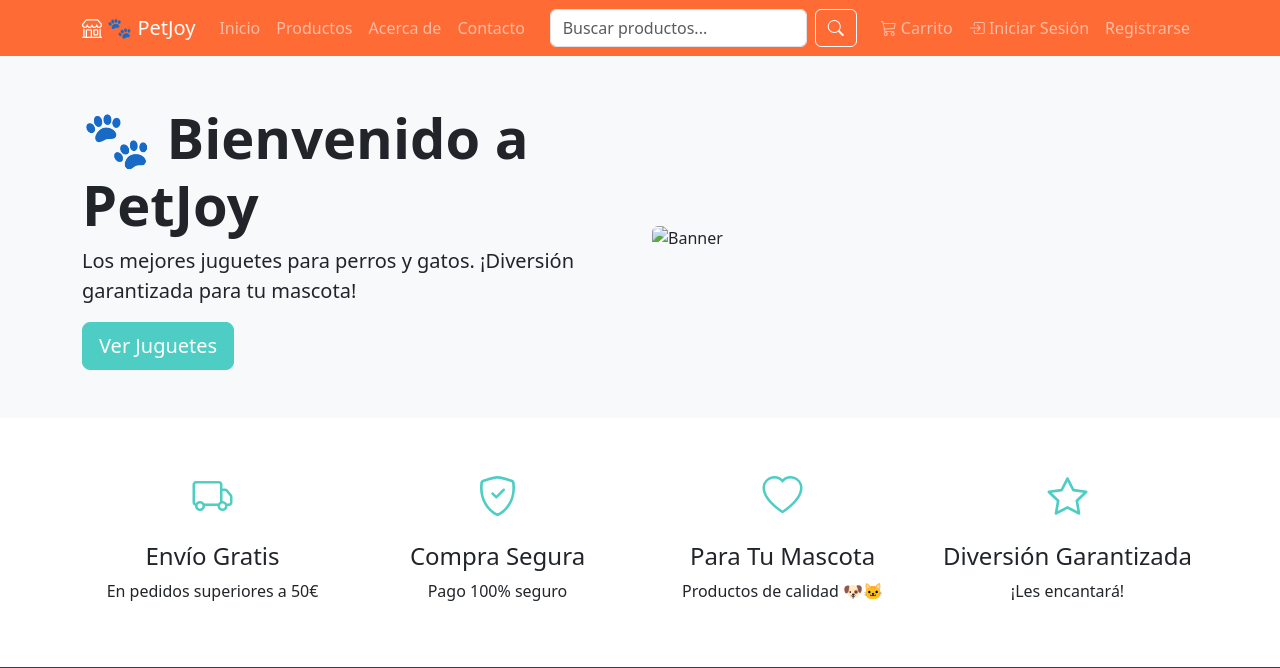
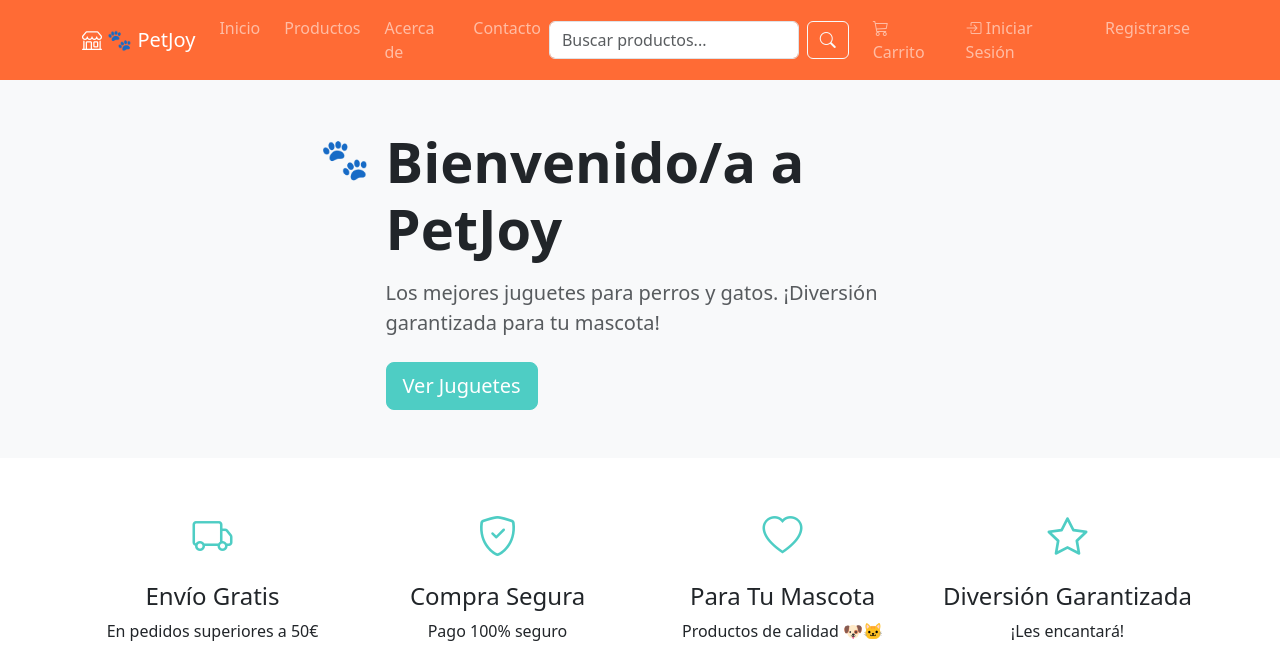
Before and after one commit to Albgarsan/PetJoy, a Django app: page / in a window 1280 px wide. Shown: the top 668 px of the page. Run offline with Django 5.2, Linux system fonts and the light colour scheme; data comes from the database, SQL or seed files in the repository; data that the repository does not hold is empty; some libraries are stand-ins or nearby versions.

Commit message:
Cambios en pantalla inicio y .gitignore

```diff
--- a/templates/base.html
+++ b/templates/base.html
@@ -117,8 +117,8 @@
             <button class="navbar-toggler" type="button" data-bs-toggle="collapse" data-bs-target="#navbarNav">
                 <span class="navbar-toggler-icon"></span>
             </button>
-            <div class="collapse navbar-collapse" id="navbarNav">
-                <ul class="navbar-nav me-auto">
+            <div class="collapse navbar-collapse justify-content-between" id="navbarNav">
+                <ul class="navbar-nav mx-auto d-none d-md-flex gap-2">
                     <li class="nav-item">
                         <a class="nav-link" href="{% url 'core:inicio' %}">Inicio</a>
                     </li>
@@ -141,7 +141,7 @@
                     </button>
                 </form>
 
-                <ul class="navbar-nav">
+                <ul class="navbar-nav navbar-nav-utilidades flex-row gap-2">
                     <li class="nav-item">
                         <a class="nav-link position-relative" href="{% url 'pedidos:carrito' %}">
                             <i class="bi bi-cart3"></i> Carrito
@@ -151,7 +151,7 @@
                         </a>
                     </li>
                     {% if user.is_authenticated %}
-                        <li class="nav-item dropdown">
+                        <li class="nav-item dropdown d-none d-md-block">
                             <a class="nav-link dropdown-toggle" href="#" role="button" data-bs-toggle="dropdown">
                                 <i class="bi bi-person-circle"></i> {{ user.first_name|default:user.username }}
                             </a>
--- a/templates/core/inicio.html
+++ b/templates/core/inicio.html
@@ -4,20 +4,29 @@
 
 {% block content %}
 <!-- Hero Section -->
-<div class="bg-light py-5">
+<section class="bg-light py-5">
     <div class="container">
-        <div class="row align-items-center">
-            <div class="col-lg-6">
-                <h1 class="display-4 fw-bold">🐾 Bienvenido a PetJoy</h1>
-                <p class="lead">Los mejores juguetes para perros y gatos. ¡Diversión garantizada para tu mascota!</p>
-                <a href="{% url 'productos:catalogo' %}" class="btn btn-primary btn-lg">Ver Juguetes</a>
-            </div>
-            <div class="col-lg-6">
-                <img src="https://via.placeholder.com/600x400?text=Tienda+Online" class="img-fluid rounded" alt="Banner">
+        <div class="row justify-content-center">
+            <div class="col-lg-7 col-md-9">
+                <div class="d-flex align-items-start gap-3">
+                    <div class="fs-1">🐾</div>
+                    <div>
+                        <h1 class="display-4 fw-bold mb-3">
+                            Bienvenido/a a PetJoy
+                        </h1>
+                        <p class="lead text-muted mb-4">
+                            Los mejores juguetes para perros y gatos. ¡Diversión garantizada para tu mascota!
+                        </p>
+                        <a href="{% url 'productos:catalogo' %}" class="btn btn-primary btn-lg custom-bg-color">
+                            Ver Juguetes
+                        </a>
+                    </div>
+                </div>
+
             </div>
         </div>
     </div>
-</div>
+</section>
 
 <!-- Categorías -->
 {% if categorias %}
```
Also changed, not shown: 1 other file.
